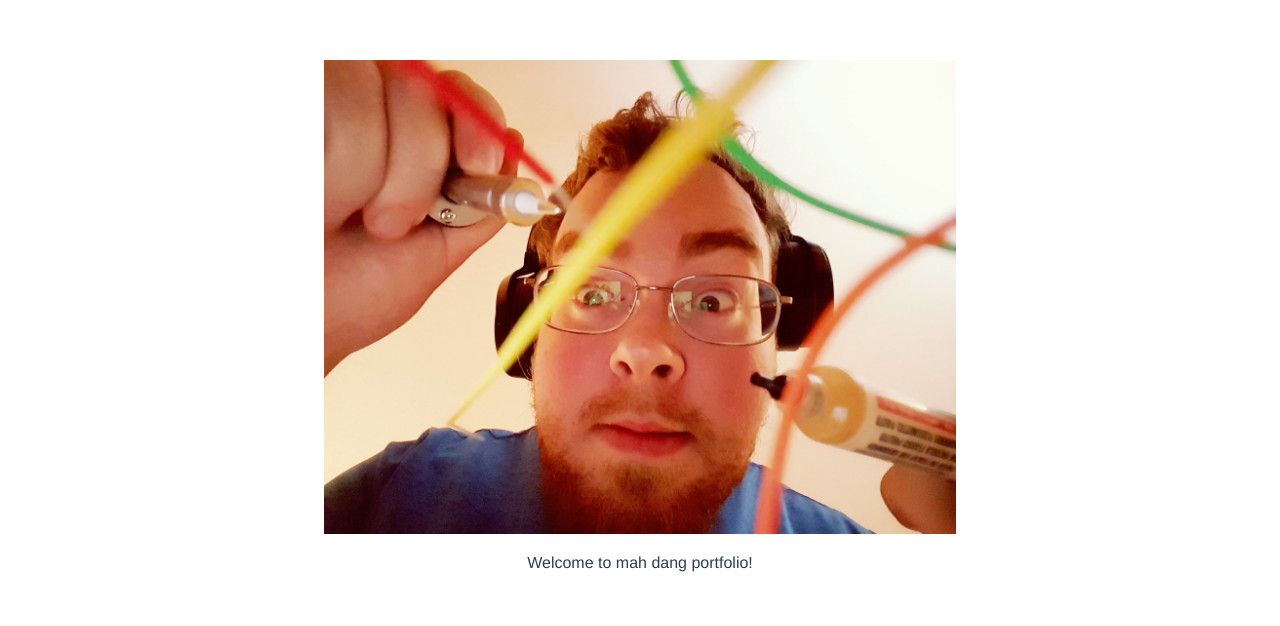
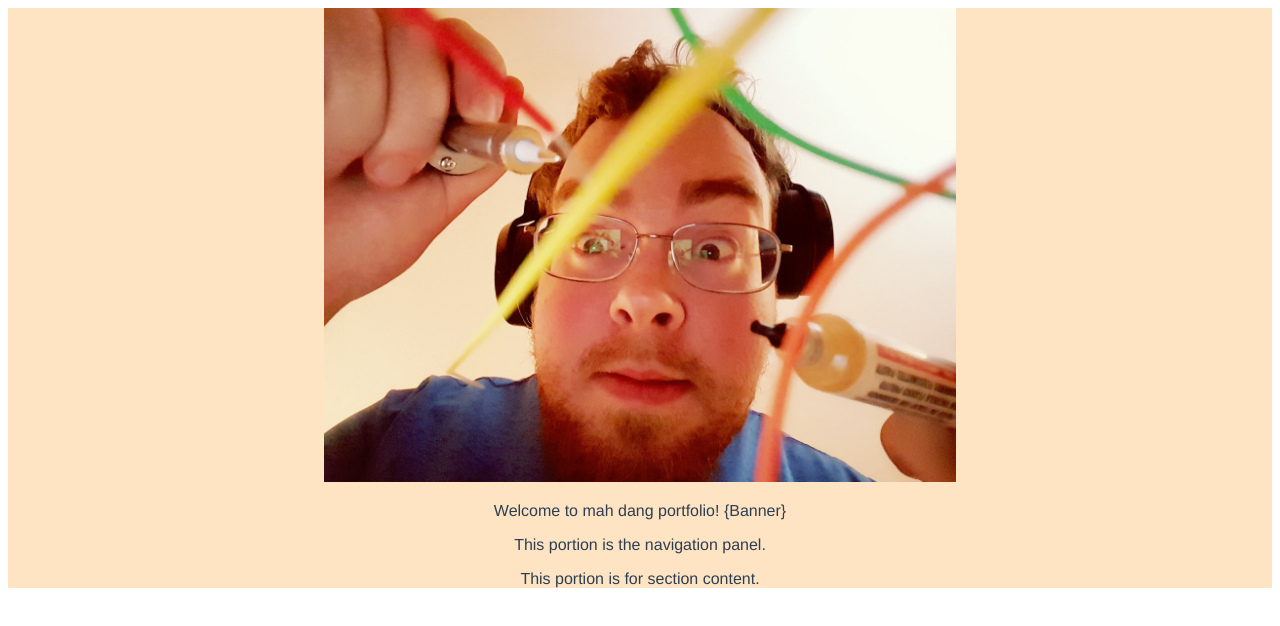
Before and after one commit to cmd-ctrl-freq/portfolio, a Vue app: page / in a window 1280 px wide. Shown: the top 626 px of the page. Built offline with nearby package versions, Linux system fonts and the light colour scheme; the HTML template or start-up script is replaced by a standard one.

Commit message:
added new components for sections of site. Slightly modified CSS

```diff
--- a/package.json
+++ b/package.json
@@ -4,6 +4,7 @@
   "private": true,
   "scripts": {
     "start": "node server.js",
+    "dev": "vue-cli-service serve --host localhost",
     "serve": "vue-cli-service serve",
     "build": "vue-cli-service build",
     "lint": "vue-cli-service lint"
--- a/src/App.vue
+++ b/src/App.vue
@@ -1,17 +1,25 @@
 <template>
   <div id="app">
-    <img alt="Vue logo" src="./assets/myface.jpg" style="width:50%;">
-    <HelloWorld msg="Welcome to mah dang portfolio!"/>
+    <Banner msg="Welcome to mah dang portfolio! {Banner}"/>
+    <NavPanel msg="This portion is the navigation panel."/>
+    <SectionContent msg="This portion is for section content."/>
   </div>
 </template>
 
 <script>
-import HelloWorld from './components/HelloWorld.vue';
+import Banner from './components/Banner.vue';
+import NavPanel from './components/NavPanel.vue';
+import SectionContent from './components/SectionContent.vue';
+
+// Alert disabled for testing
+window.alert('This website is under construction.\nStart Date: 12/8/2018  \n Approximate End Date: 12/29/2018');
 
 export default {
   name: 'app',
   components: {
-    HelloWorld,
+    Banner,
+    NavPanel,
+    SectionContent,
   },
 };
 </script>
@@ -22,7 +30,8 @@ export default {
   -webkit-font-smoothing: antialiased;
   -moz-osx-font-smoothing: grayscale;
   text-align: center;
+  background-color: bisque;
   color: #2c3e50;
-  margin-top: 60px;
+  margin-top: 0px;
 }
 </style>
--- /dev/null
+++ b/src/components/Banner.vue
@@ -0,0 +1,37 @@
+<template>
+ <div>
+   <img alt="Vue logo" :src="myface"  style="width:50%;">
+   <p> {{ msg }} </p>
+ </div>
+</template>
+
+<script>
+export default {
+  name: 'Banner',
+  props: {
+    msg: String,
+  },
+  data() {
+    return {
+      myface: require('../assets/myface.jpg'),
+    };
+  },
+};
+</script>
+
+<style scoped>
+h3 {
+  margin: 40px 0 0;
+}
+ul {
+  list-style-type: none;
+  padding: 0;
+}
+li {
+  display: inline-block;
+  margin: 0 10px;
+}
+a {
+  color: #42b983;
+}
+</style>
--- a/src/components/HelloWorld.vue
+++ b/src/components/NavPanel.vue
@@ -2,18 +2,18 @@
  <p>
    {{ msg }}
  </p>
+
 </template>
 
 <script>
 export default {
-  name: 'HelloWorld',
+  name: 'NavPanel',
   props: {
     msg: String,
   },
 };
 </script>
 
-<!-- Add "scoped" attribute to limit CSS to this component only -->
 <style scoped>
 h3 {
   margin: 40px 0 0;
--- /dev/null
+++ b/src/components/SectionContent.vue
@@ -0,0 +1,31 @@
+<template>
+ <p>
+   {{ msg }}
+ </p>
+</template>
+
+<script>
+export default {
+  name: 'SectionContent',
+  props: {
+    msg: String,
+  },
+};
+</script>
+
+<style scoped>
+h3 {
+  margin: 40px 0 0;
+}
+ul {
+  list-style-type: none;
+  padding: 0;
+}
+li {
+  display: inline-block;
+  margin: 0 10px;
+}
+a {
+  color: #42b983;
+}
+</style>
```
Also changed, not shown: src/assets/logo.png (deleted), 7 other files (tests, documents, lock files or other folders).
